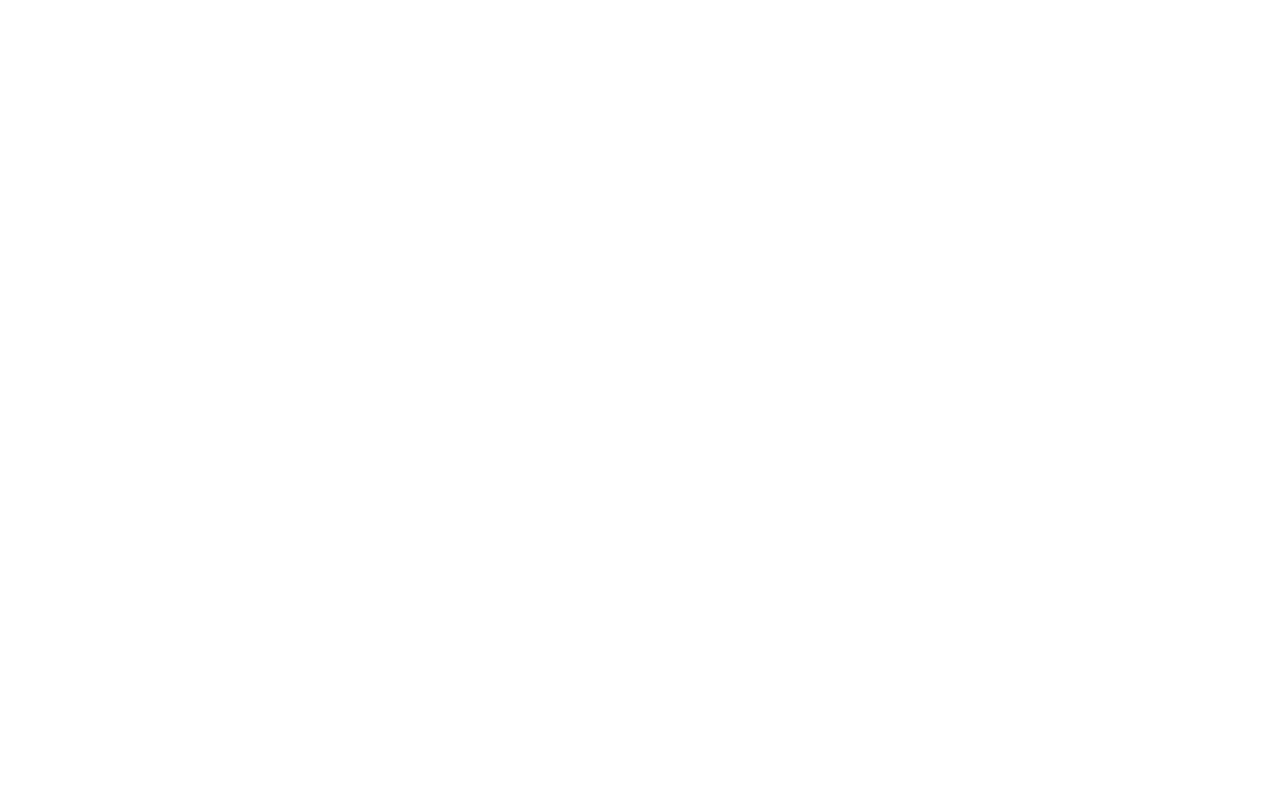
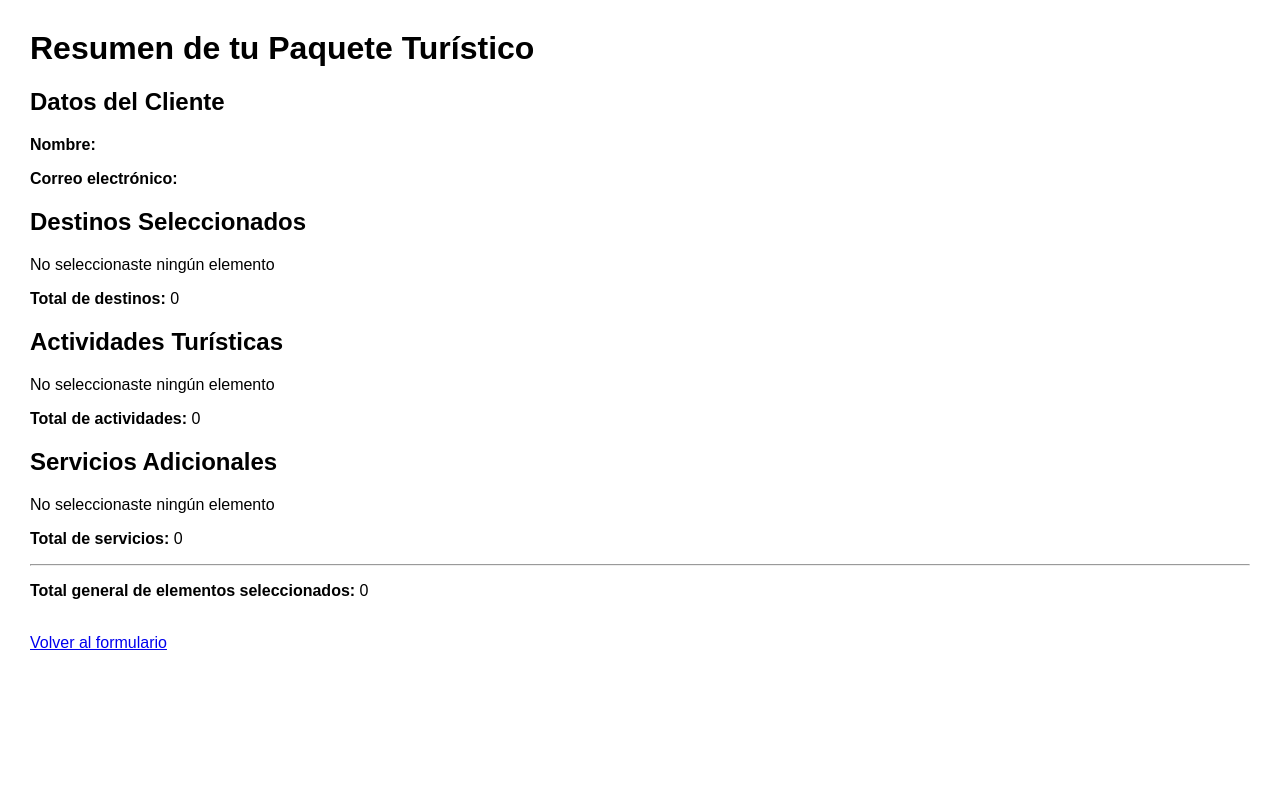
Before and after one commit to JuanMiguelFr/tarea3.1, a PHP site: page /resultados.php in a window 1280 px wide. Before the commit the page is empty. Run offline with PHP 8.4, Linux system fonts and the light colour scheme.

Commit message:
terminado

```diff
--- a/resultados.php
+++ b/resultados.php
@@ -12,3 +12,68 @@ $total_servicios = count($servicios);
 
 $total_general = $total_destinos + $total_actividades + $total_servicios;
 ?>
+
+<!DOCTYPE html>
+<html lang="es">
+<head>
+    <meta charset="UTF-8">
+    <title>Resumen del Paquete</title>
+    <style>
+        body {
+            font-family: Arial, sans-serif;
+            margin: 30px;
+        }
+    </style>
+</head>
+<body>
+
+    <h1>Resumen de tu Paquete Turístico</h1>
+
+    <h2>Datos del Cliente</h2>
+    <p><strong>Nombre:</strong> <?php echo htmlspecialchars($nombre); ?></p>
+    <p><strong>Correo electrónico:</strong> <?php echo htmlspecialchars($correo); ?></p>
+
+    <h2>Destinos Seleccionados</h2>
+    <?php if ($total_destinos > 0): ?>
+        <ul>
+            <?php foreach ($destinos as $destino): ?>
+                <li><?php echo htmlspecialchars($destino); ?></li>
+            <?php endforeach; ?>
+        </ul>
+    <?php else: ?>
+        <p>No seleccionaste ningún elemento</p>
+    <?php endif; ?>
+    <p><strong>Total de destinos:</strong> <?php echo $total_destinos; ?></p>
+
+    <h2>Actividades Turísticas</h2>
+    <?php if ($total_actividades > 0): ?>
+        <ul>
+            <?php foreach ($actividades as $actividad): ?>
+                <li><?php echo htmlspecialchars($actividad); ?></li>
+            <?php endforeach; ?>
+        </ul>
+    <?php else: ?>
+        <p>No seleccionaste ningún elemento</p>
+    <?php endif; ?>
+    <p><strong>Total de actividades:</strong> <?php echo $total_actividades; ?></p>
+
+    <h2>Servicios Adicionales</h2>
+    <?php if ($total_servicios > 0): ?>
+        <ul>
+            <?php foreach ($servicios as $servicio): ?>
+                <li><?php echo htmlspecialchars($servicio); ?></li>
+            <?php endforeach; ?>
+        </ul>
+    <?php else: ?>
+        <p>No seleccionaste ningún elemento</p>
+    <?php endif; ?>
+    <p><strong>Total de servicios:</strong> <?php echo $total_servicios; ?></p>
+
+    <hr>
+    <p><strong>Total general de elementos seleccionados:</strong> <?php echo $total_general; ?></p>
+
+    <br>
+    <a href="index.php">Volver al formulario</a>
+
+</body>
+</html>
```
